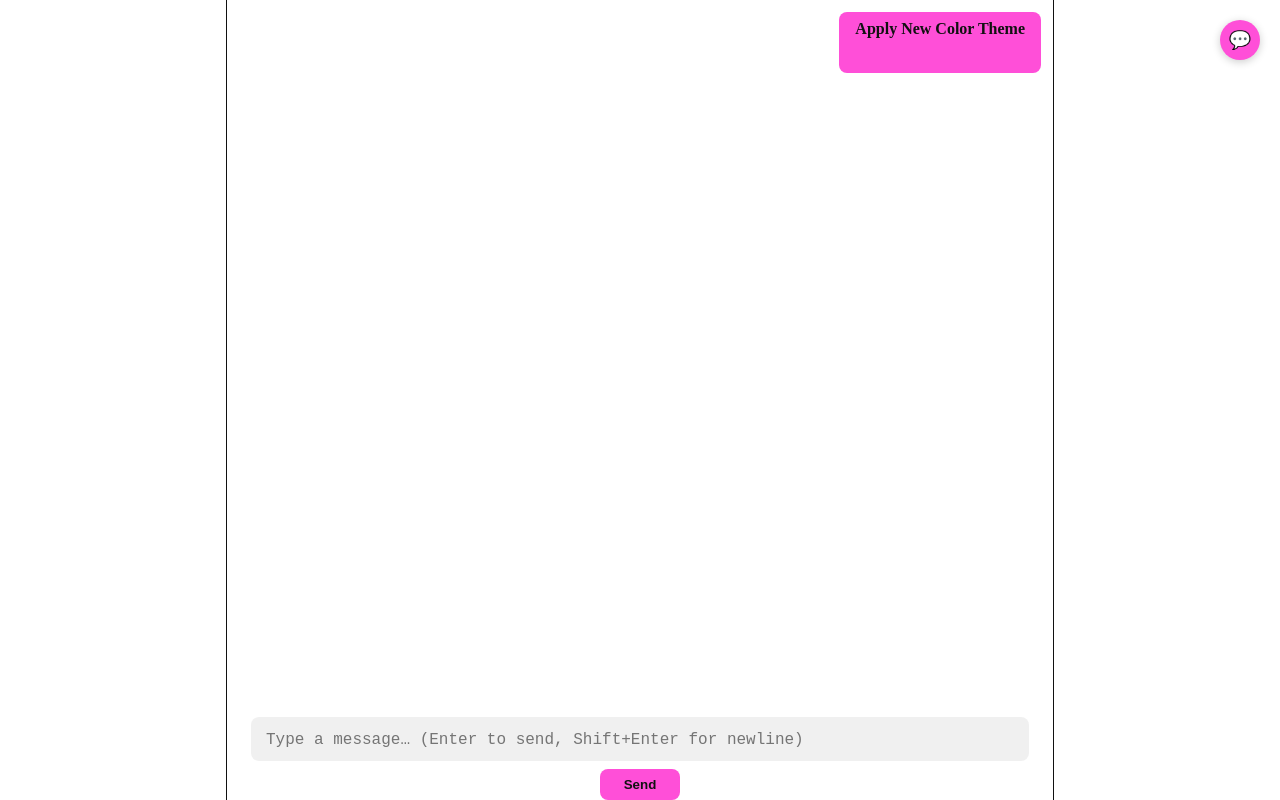
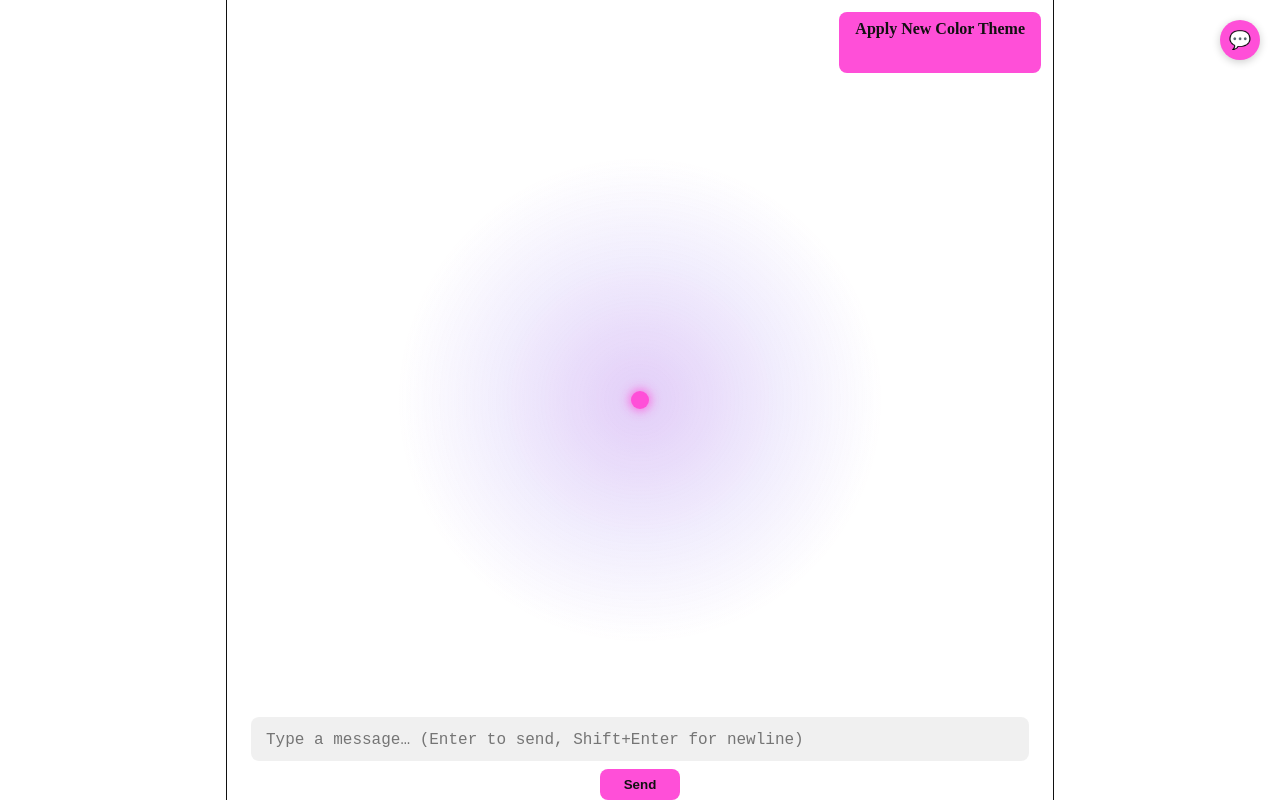
Before and after one commit to wbhager/SupportTech_ai, a React (Vite) app in the folder frontend-react/: page / in a window 1280 px wide. Built offline with nearby package versions, Linux system fonts and the light colour scheme.

Commit message:
Added hover cursor that expands for theme selections and send button

```diff
--- a/frontend-react/src/App.tsx
+++ b/frontend-react/src/App.tsx
@@ -30,6 +30,7 @@ function App() {
   const messagesEndRef = useRef<HTMLDivElement>(null);
   const feedRef = useRef<HTMLDivElement>(null);
   const inputRectRef = useRef<DOMRect | null>(null);
+  const cursorRef = useRef<HTMLDivElement>(null);
 
   useEffect(() => {
     document.documentElement.className = theme;
@@ -56,6 +57,23 @@ function App() {
     window.addEventListener("resize", update);
     return () => window.removeEventListener("resize", update);
   }, []);
+
+  // ── custom cursor + mouse-following glow
+  useEffect(() => {
+    const handleMouseMove = (e: MouseEvent) => {
+      document.documentElement.style.setProperty("--x", `${e.clientX}px`);
+      document.documentElement.style.setProperty("--y", `${e.clientY}px`);
+    };
+    window.addEventListener("mousemove", handleMouseMove);
+    return () => window.removeEventListener("mousemove", handleMouseMove);
+  }, []);
+
+  const setCursorMode = (mode: "button" | "text" | null) => {
+    const el = cursorRef.current;
+    if (!el) return;
+    el.classList.remove("mode-button", "mode-text");
+    if (mode) el.classList.add(`mode-${mode}`);
+  };
 
   useEffect(() => {
     if (sidebarOpen) {
@@ -178,6 +196,8 @@ function App() {
 
   return (
     <>
+    <div className="glow" />
+    <div ref={cursorRef} className="cursor" />
     <div className="page">
       {/* flying bubbles overlay */}
       {flyingBubbles.map((b) => (
@@ -188,8 +208,8 @@ function App() {
         <div className="theme-switcher">
           <span className="theme-label"> Apply New Color Theme </span>
           <div className="theme-options">
-            <button className="btn-default" onClick={() => setTheme("theme-default")}>Default</button>
-            <button className="btn-dark" onClick={() => setTheme("theme-dark")}>Dark</button>
+            <button className="btn-default" onClick={() => setTheme("theme-default")} onMouseEnter={() => setCursorMode("button")} onMouseLeave={() => setCursorMode(null)}>Default</button>
+            <button className="btn-dark" onClick={() => setTheme("theme-dark")} onMouseEnter={() => setCursorMode("button")} onMouseLeave={() => setCursorMode(null)}>Dark</button>
           </div>
         </div>
       </div>
@@ -226,10 +246,21 @@ function App() {
         placeholder="Type a message… (Enter to send, Shift+Enter for newline)"
         rows={1}
         className="chat-input"
+        onMouseEnter={() => setCursorMode("text")}
+        onMouseLeave={() => setCursorMode(null)}
       />
-        <button onClick={sendMessage} disabled={isLoading} className="send-btn">
+        <span
+          onMouseEnter={() => setCursorMode("button")}
+          onMouseLeave={() => setCursorMode(null)}
+        >
+          <button
+            onClick={sendMessage}
+            disabled={isLoading}
+            className="send-btn"
+          >
             {isLoading ? "Sending…" : "Send"}
           </button>
+        </span>
       </div>
     </div>
 
--- a/frontend-react/src/index.css
+++ b/frontend-react/src/index.css
@@ -65,7 +65,7 @@ body {
   align-items: center;
   padding: 8px;
   border-radius: 8px;
-  cursor: pointer;
+  cursor: none;
   gap: 8px;
 }
 
@@ -138,6 +138,7 @@ body {
   height: 40px;
   font-size: 24px;
   cursor: pointer;
+  pointer-events: none;
   box-shadow: 0 2px 8px rgba(0,0,0,0.2);
   margin-top: 8px;
   opacity: 0;
@@ -148,6 +149,7 @@ body {
 .new-conv-btn-visible {
   opacity: 1;
   transform: translateY(0);
+  pointer-events: auto;
 }
 
 .sidebar-buttons {
@@ -195,6 +197,103 @@ body {
   border-radius: var(--radius);
   background: var(--primary);
   color: var(--text);
+}
+
+/* Styled div that follows the mouse */
+body { cursor: none; }
+.custom-cursor {
+  position: fixed;
+  width: 20px; height: 20px;
+  border-radius: 50%;
+  background: white;
+  pointer-events: none; /* so it never blocks clicks */
+  transform: translate(-50%, -50%);
+  z-index: 9999;
+}
+
+/* Glow that follows the mouse */
+body::before {
+  content: '';
+  position: fixed;
+  inset: 0;
+  pointer-events: none;
+  background: radial-gradient(
+    300px circle at var(--x) var(--y),
+    rgba(120, 170, 255, 0.25),
+    transparent 80%
+  );
+}
+
+:root {
+  --glow-color: 255, 79, 216; /* matches your bubble pink — change freely */
+  --glow-size: 350px;
+  --x: 50vw;
+  --y: 50vh;
+}
+
+html, body { cursor: none; }
+
+.glow {
+  position: fixed;
+  inset: 0;
+  pointer-events: none;
+  background: radial-gradient(
+    var(--glow-size) circle at var(--x) var(--y),
+    rgba(var(--glow-color), 0.18),
+    rgba(var(--glow-color), 0.05) 40%,
+    transparent 70%
+  );
+  z-index: 9998; /* just under the flying-bubble canvases (9999) */
+}
+
+.cursor {
+  position: fixed;
+  left: var(--x);
+  top: var(--y);
+  width: 18px;
+  height: 18px;
+  margin: -9px 0 0 -9px;
+  border-radius: 50%;
+  background: rgb(var(--glow-color));
+  box-shadow: 0 0 10px 2px rgba(var(--glow-color), 0.7);
+  pointer-events: none;
+  display: flex;
+  align-items: center;
+  justify-content: center;
+  transition: width 120ms ease, height 120ms ease, margin 120ms ease,
+              border-radius 120ms ease, background 120ms ease;
+  z-index: 9999;
+}
+
+/* Button symbol: a ring with a small dot in the center */
+.cursor.mode-button {
+  width: 40px;
+  height: 40px;
+  margin: -20px 0 0 -20px;
+  background: rgba(var(--glow-color), 0.12);
+  border: 2px solid rgb(var(--glow-color));
+  box-shadow: none;
+}
+.cursor.mode-button::after {
+  content: "";
+  width: 6px;
+  height: 6px;
+  border-radius: 50%;
+  background: rgb(var(--glow-color));
+}
+
+/* Text-box symbol: a thin I-beam */
+.cursor.mode-text {
+  width: 3px;
+  height: 26px;
+  margin: -13px 0 0 -1.5px;
+  border-radius: 2px;
+  background: rgb(var(--glow-color));
+  box-shadow: none;
+}
+
+button, textarea, input {
+  cursor: none !important;
 }
 
 /* Box expands and turns gold on hover */
@@ -275,6 +374,10 @@ body {
 .theme-switcher:hover .theme-options {
   opacity: 1;
   max-width: 200px;
+}
+
+.theme-switcher, .theme-label {
+  cursor: none;
 }
 
 /* Buttons get the pointer cursor, not the box */
```
Also changed, not shown: 2 other files (tests, documents, lock files or other folders). Lines whose indentation alone changed are shown as unchanged.
